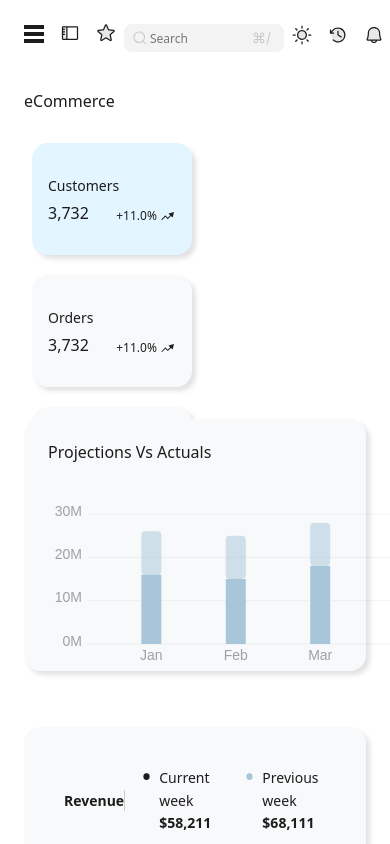
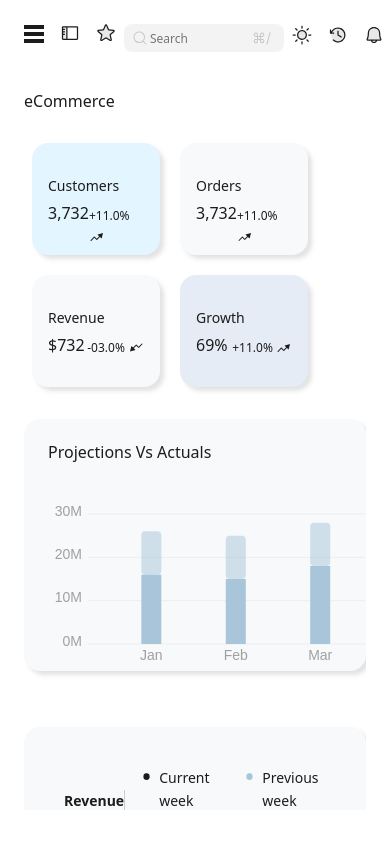
Before and after one commit to debugger-sakshi/juspay-assignment1, a React (Create React App) app: page / in a window 390 px wide. Shown: the top 844 px of the page. Built offline with nearby package versions, Linux system fonts and the light colour scheme; no server answers.

Commit message:
responsive

```diff
--- a/public/assets/css/responsive.css
+++ b/public/assets/css/responsive.css
@@ -76,11 +76,23 @@
     .header .left .dash{
         display: none;
     }
-
+    .order-row .col-2{
+        width: 30%;
+    }
 }
 @media (max-width:475px){
     .orders > div{
         width: 10rem !important;
     }
-
+    .order-row .col-2{
+        width: 35%;
+    }
 }
+@media (max-width:400px){
+    .orders > div{
+        width: 8rem !important;
+    }
+    .order-row .col-2{
+        width: 35%;
+    }
+}
--- a/public/assets/css/style.css
+++ b/public/assets/css/style.css
@@ -31,6 +31,7 @@ html,body, #root{
     height: 100%;
     color: var(--color-black);
     background-color: var(--color-white);
+    overflow: hidden;
 }
 img{
     width: 100%;
@@ -44,7 +45,7 @@ img{
 .inner-content{
     width: 100%;
     height: 100vh;
-    overflow-y: auto;
+    /* overflow-y: auto; */
 }
 .leftbar{
     /* height: 100%; */
@@ -60,6 +61,13 @@ img{
 }
 .main{
     width: 68%;
+}
+.scroll{
+    max-height: 80vh;
+    overflow-y: auto;
+}
+.scroll::-webkit-scrollbar{
+    display: none;
 }
 .circle{
     width: 24px;
@@ -518,3 +526,7 @@ li::marker {
 .header-span{
     cursor: pointer;
 }
+.scollX{
+    max-width: 100vw;
+    overflow-x: auto;
+}
--- a/src/Components/Home/EcomerceData.jsx
+++ b/src/Components/Home/EcomerceData.jsx
@@ -155,7 +155,7 @@ const EcomerceData = () => {
           active == 0 ?
             <>
               <h6 className=' mb-4'>eCommerce</h6>
-              <div className='d-flex flex-wrap' >
+              <div className='d-flex flex-wrap scroll' >
                 <div className=' orders d-flex flex-wrap'  >
                   <div className='first dark-text' ref={orderMainRef}>
                     <span>Customers</span>
--- a/src/Components/Home/LeftSidebar.jsx
+++ b/src/Components/Home/LeftSidebar.jsx
@@ -23,7 +23,12 @@ const LeftSidebar = () => {
         })
     },[])
     return (
-        <div ref={leftBarRef}  className={`leftbar  ${isOpen ? "d-block showLeftOverlay" : ""}`} onClick={()=> setIsOpen(false)}>
+        <div ref={leftBarRef}  className={`leftbar  ${isOpen ? "d-block showLeftOverlay" : ""}`} onClick={(e)=> {
+            console.log(leftBarRef.current, e.target,e.currentTarget)
+            e.stopPropagation()
+            e.preventDefault()
+            if(e.target==e.currentTarget)
+            setIsOpen(false)}}>
             <div className={`${isOpen ? "showLeftbar" : ""}`}>
             <div className='d-flex align-items-center'>
                 <div className='circle me-2'>
--- a/src/Components/Home/Orderlist.jsx
+++ b/src/Components/Home/Orderlist.jsx
@@ -524,7 +524,7 @@ const Orderlist = ({}) => {
                         </span>
                     </div>
                 </div>
-                <div>
+                <div className='scollX'>
                     <div className='order-row d-flex f-12 align-items-center'>
                         {/* <FormGroup>
             <FormControlLabel control={<Checkbox defaultChecked />} label="#989839e" />
--- a/src/Components/ThemeContest/Color.js
+++ b/src/Components/ThemeContest/Color.js
@@ -21,7 +21,7 @@ export const colorsDark = {
     "color-black" : "rgba(255, 255, 255, 1)",
     "color-light" : "rgba(255, 255, 255, 0.2)",
     "color-grey" : "rgba(255, 255, 255, 0.4)",
-    "border-color" : "rgba(28, 28, 28, 0.1)",
+    "border-color" : "rgba(255, 255, 255, 0.1))",
     "color-active" : "rgba(255, 255, 255, 0.05)",
     "color-blue" : "rgba(227, 245, 255, 1)",
     "primary-light" : "rgba(255, 255, 255, 0.05)",
```
